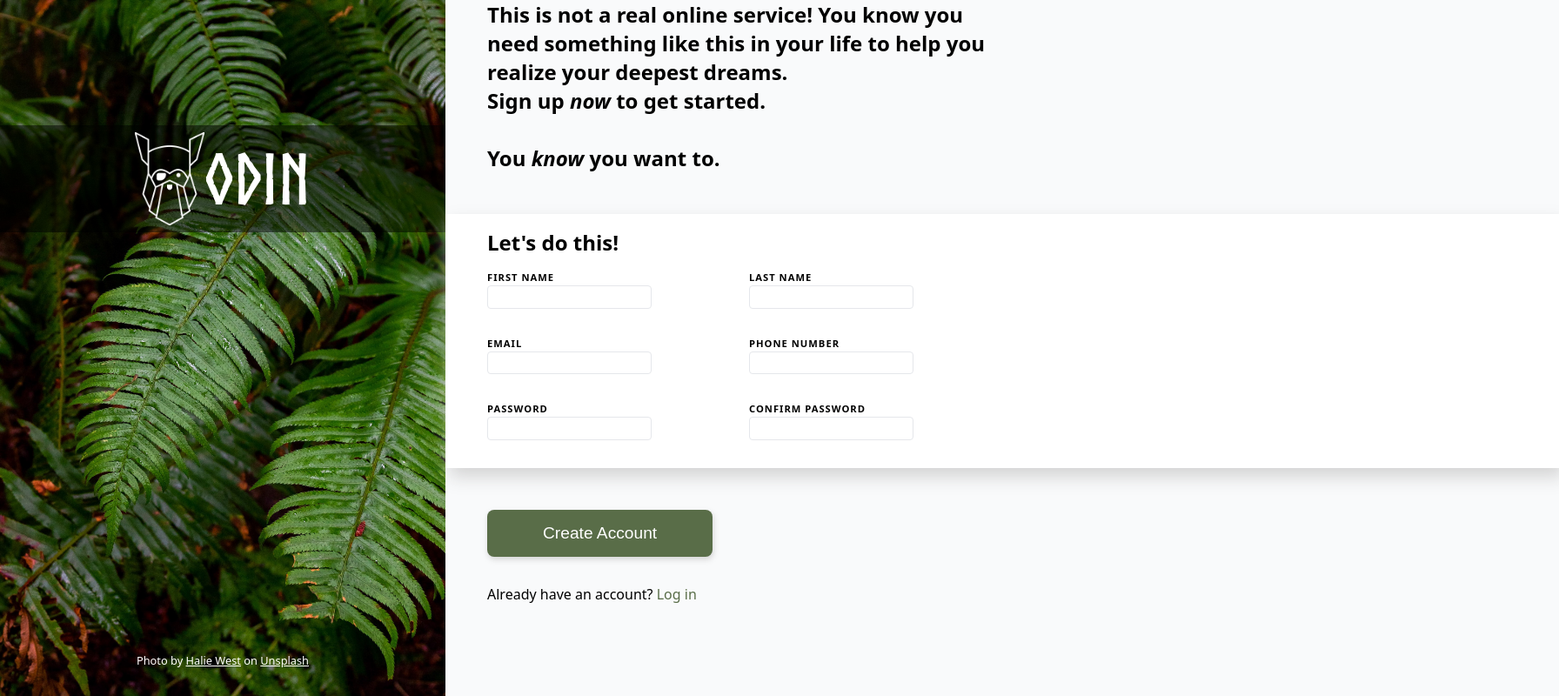
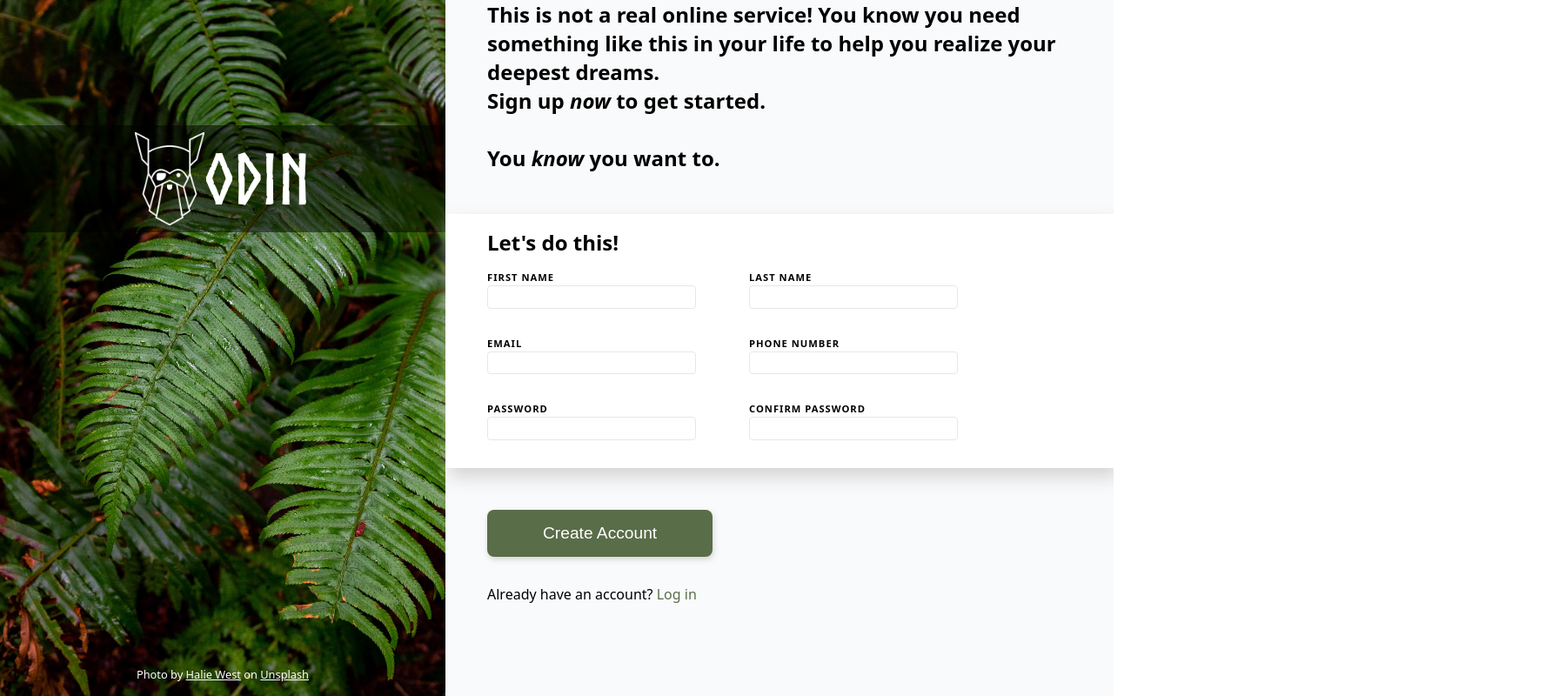
Before and after one commit to tylts/odin-sign-up-form, a plain HTML site: page index.html in a window 1280 px wide. Shown: the whole page at 87% size, 1792 px wide, since content can reach past the window. Drawn offline with Linux system fonts and the light colour scheme.

Commit message:
Fixed input size

```diff
--- a/style.css
+++ b/style.css
@@ -54,7 +54,7 @@ body {
   text-align: center;
   font-size: 0.8rem;
   margin-top: auto;
-  padding-bottom: 2rem;
+  padding-bottom: 1rem;
 }
 
 .form-container {
@@ -65,7 +65,7 @@ body {
 }
 
 .form-header-wrapper {
-  width: 100vw;
+  width: 60vw;
   flex: 2 0 0;
   background-color: rgba(249, 250, 251);
   display: flex;
@@ -73,21 +73,22 @@ body {
 }
 
 .form-wrapper {
-  width: 100vw;
+  width: 60vw;
   flex: 1;
   background-color: white;
   filter: drop-shadow(5px 10px 10px lightgray);
 }
 
 .form-submit-wrapper {
-  width: 100vw;
+  width: 60vw;
   flex: 3;
   background-color: rgba(249, 250, 251);
 }
 
 .form-header {
-  max-width: 650px;
+  max-width: 750px;
   padding-left: 3rem;
+  padding-right: 1rem;
   margin-top: auto;
   margin-bottom: 3rem;
 }
@@ -111,6 +112,7 @@ body {
 .form-submit a {
   text-decoration: none;
   color: #596d48;
+  font-weight: ;
 }
 
 .form-input-container {
@@ -132,6 +134,7 @@ body {
 .form-input-container div input {
   border: 1px solid #e5e7eb;
   border-radius: 4px;
+  width: 15rem;
   padding: 0.3rem;
   margin-top: 2px;
 }
```
